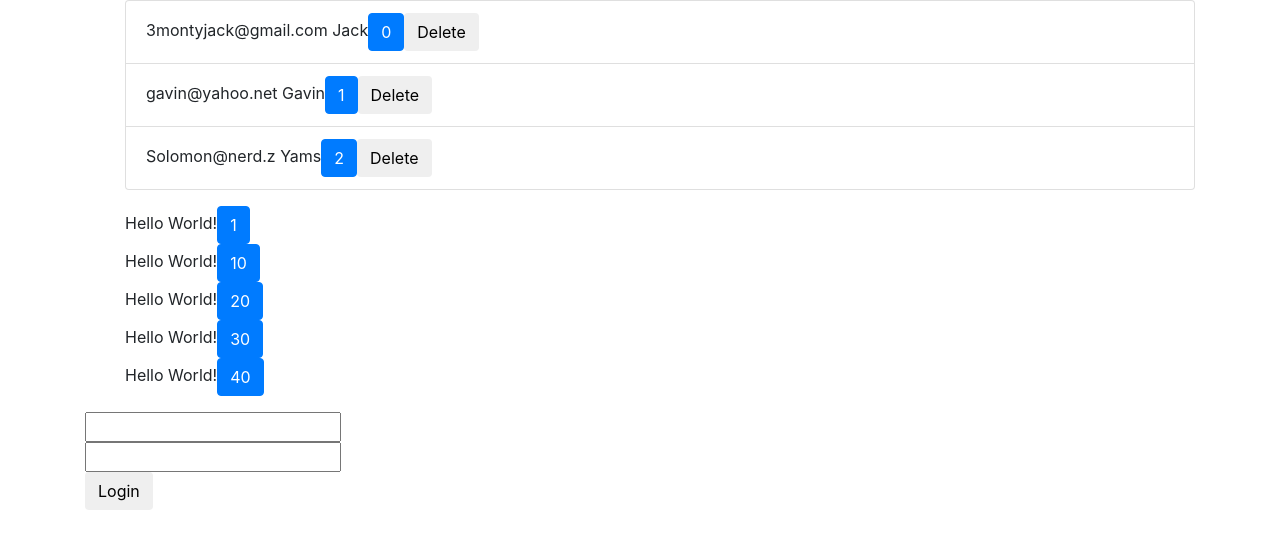
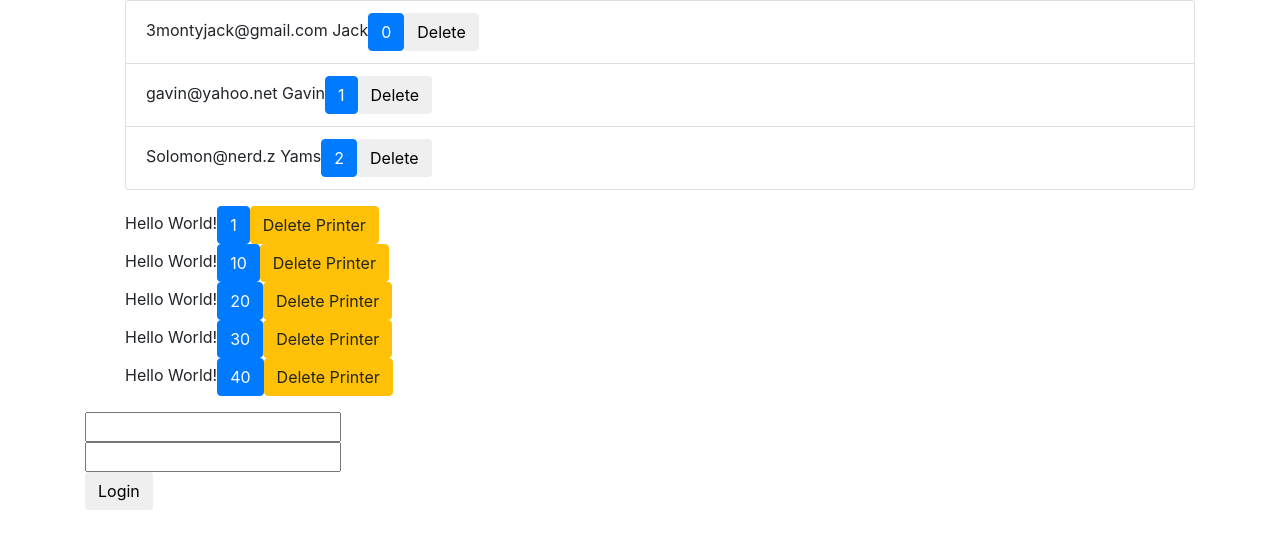
Before and after one commit to 3montyjack/MSOrderQueue, a React (Create React App) app in the folder front-end/: page / in a window 1280 px wide. Shown: the top 548 px of the page. Built offline with nearby package versions, Linux system fonts and the light colour scheme.

Commit message:
More Comments!!!!!!!!!

```diff
--- a/front-end/src/LoginPage/LoginPage.js
+++ b/front-end/src/LoginPage/LoginPage.js
@@ -12,6 +12,7 @@ class LoginPage extends Component {
     this.handleChange = this.handleChange.bind(this);
     this.onClick = this.onClick.bind(this);
   }
+
 
   handleChange (event) {
     const name = event.target.name;
--- a/front-end/src/Printer/Printer.js
+++ b/front-end/src/Printer/Printer.js
@@ -1,12 +1,14 @@
 import React, { Component } from "react";
 
 class Printer extends Component {
+  //This is the base printer object that displays all of the data needed on every printer
   render() {
     var printerData = this.props.data;
     return (
       <div className="Printer">
         Hello World!
         <button className="btn btn-primary">{printerData}</button>
+        <button className="btn btn-primary btn-warning">Delete Printer</button>
       </div>
     );
   }
--- a/front-end/src/Printer/PrinterList.js
+++ b/front-end/src/Printer/PrinterList.js
@@ -6,7 +6,7 @@ class PrinterList extends Component {
     //Make This a object to be repeated
     var ListOfPrinters = this.props.data;
     var size = 0;
-
+    //Generates all of the printers that we are using for the project
     if (ListOfPrinters != null) {
       return (
         <div>
--- a/front-end/src/SideBar/SideBarFile.js
+++ b/front-end/src/SideBar/SideBarFile.js
@@ -5,6 +5,7 @@ class Printer extends Component {
     var printerData = this.props.data;
     return (
       <div className="Printer">
+      {/* This is the base printer Object that displays all the nessicary for the future releases. */}
         {printerData["file"]}
         <button className="btn">Delete</button>
         <button className="btn">Queue</button>
--- a/front-end/src/SideBar/SideBarJob.js
+++ b/front-end/src/SideBar/SideBarJob.js
@@ -12,6 +12,7 @@ class SideBarJob extends Component {
     };
   }
 
+  //Responsible for showing all of the files that are inside the job
   unHide() {
     this.setState({ isHidden: false });
     this.setState({
@@ -19,6 +20,8 @@ class SideBarJob extends Component {
     })
   }
 
+
+  //Responsible for hiding all of the files that are inside the job
   hide() {
     this.setState({ isHidden: true });
     this.setState({
@@ -26,6 +29,7 @@ class SideBarJob extends Component {
     })
   }
 
+  //Responible for the logic behind hiding and showing the items in the job
   onClick() {
     this.props.onClick(this.props.elementID);
     if (this.state.isHidden) {
@@ -62,6 +66,7 @@ class SideBarJob extends Component {
 }
 
 class FullList extends Component {
+  //This is the generated list responsible for holding all of the files that we are using.
   render() {
     var size = 0;
     var requests = this.props.data["requests"][0];
--- a/front-end/src/SideBar/SideBarList.js
+++ b/front-end/src/SideBar/SideBarList.js
@@ -9,11 +9,8 @@ class SideBarList extends Component {
     };
   }
 
+  //Part of the logic to see which of the jobs is currenty expanded.
   onClick(index) {
-    if (this.selectedIndex === index) {
-
-    }
-
     this.setState ({
       selectedIndex : index
     })
@@ -25,7 +22,7 @@ class SideBarList extends Component {
     var ListOfJobs = this.props.data;
 
 
-
+    //This is the generated list that we will use to populate all of the jobs that are inside of the sidebar.
     var list = ListOfJobs.map(i => {
       size += 1;
       return (
```
